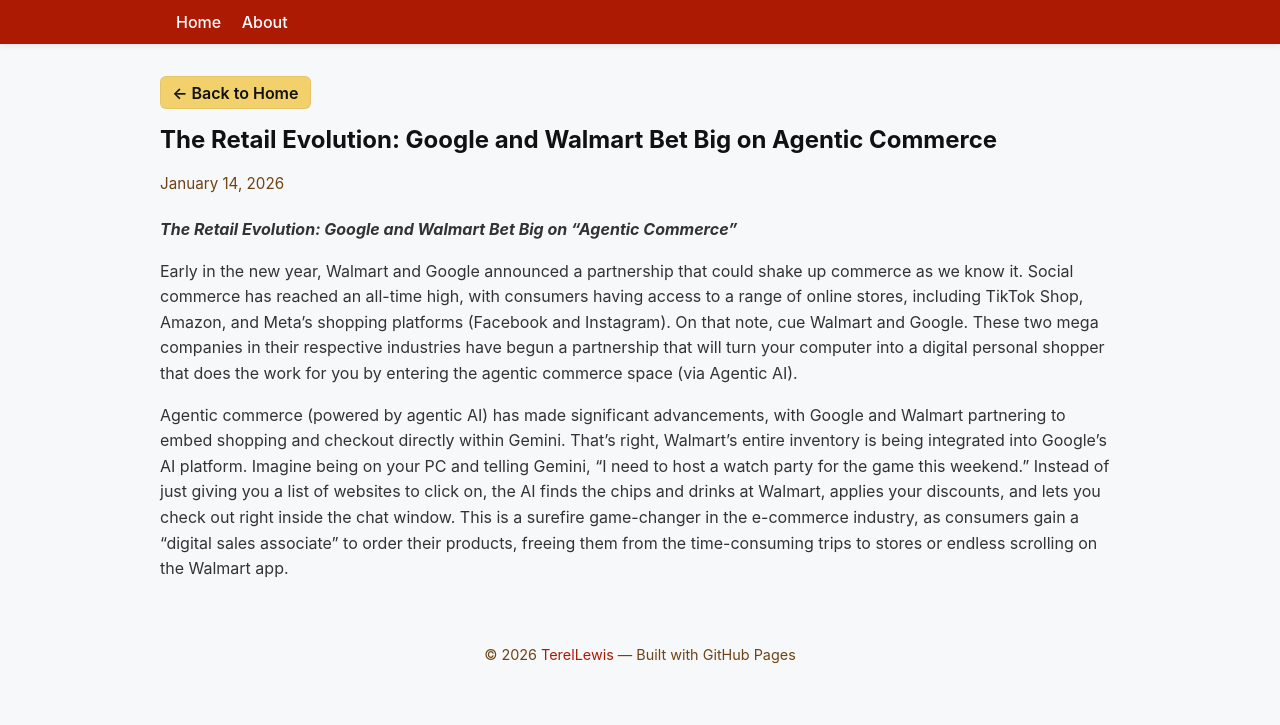
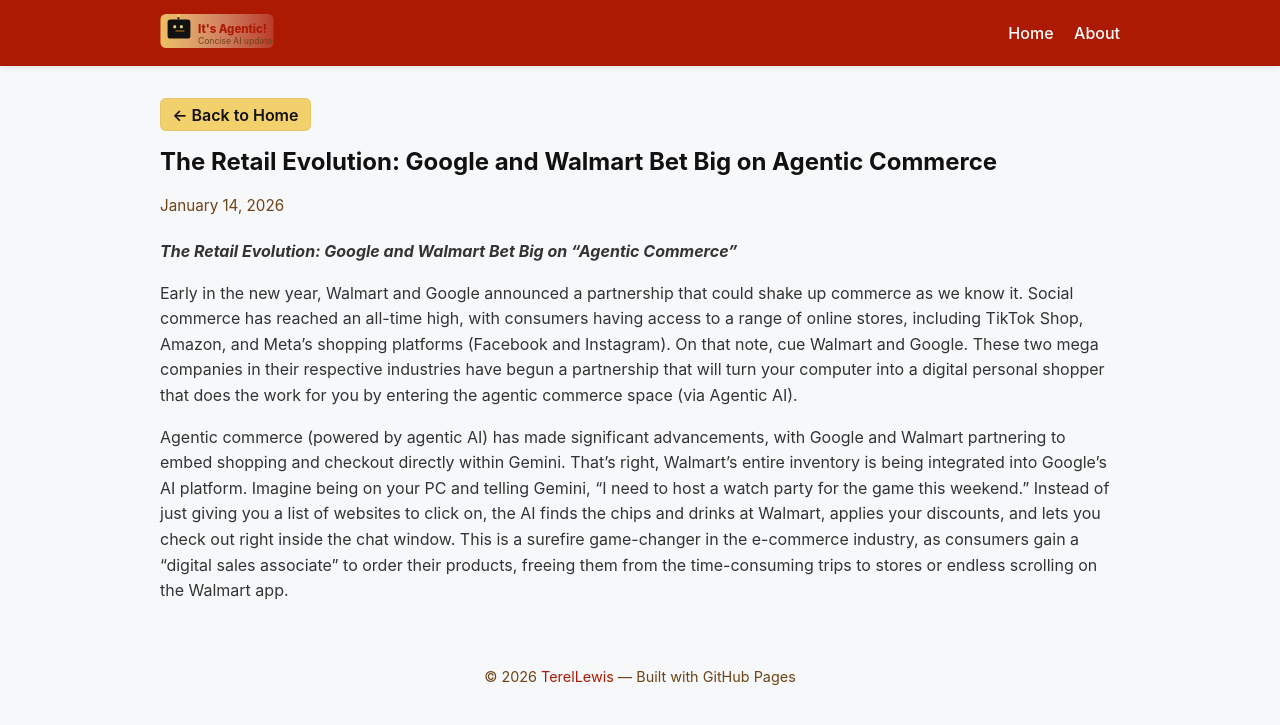
Before and after one commit to TerelLewis/TerelLewis.github.io, a Jekyll site: the page built from _posts/2026-1-14-The-Retail-Evolution.md, in a window 1280 px wide. Shown: the top 725 px of the page. Built offline with Jekyll 4.4.1, drawn with Linux system fonts in a browser that asks for light colours.

Commit message:
Replace header text with non-interactive robot banner in index and post layout.

```diff
--- a/_layouts/post.html
+++ b/_layouts/post.html
@@ -15,7 +15,7 @@
     .site-header{background:var(--brand);color:white;padding:0.75rem 1rem;position:sticky;top:0;z-index:30;box-shadow:0 2px 6px rgba(2,6,23,0.08)}
     .site-header .inner{max-width:960px;margin:0 auto;display:flex;align-items:center;justify-content:space-between}
     /* Brand/banner styling */
-    .brand a{
+    .brand a, .brand .brand-title{
       color:white;
       text-decoration:none;
       font-weight:800;
@@ -30,6 +30,10 @@
     .post-content{line-height:1.6;color:#333}
     .post-meta{color:var(--muted);font-size:0.95rem;margin-bottom:1.5rem}
     footer{max-width:960px;margin:3rem auto;padding:1rem;text-align:center;color:var(--muted);font-size:0.9rem}
+
+    /* Brand banner */
+    .brand-banner { display:inline-flex; align-items:center; gap:0.7rem; cursor:default; }
+    .brand-svg { height:38px; width:auto; display:block; }
 
     /* Back button for individual post pages */
     .back {
@@ -51,7 +55,31 @@
 <body>
   <header class="site-header">
     <div class="inner">
-      <!--<div class="brand"><a href="{{ '/' | relative_url }}">It's Agentic!</a></div> -->
+      <div class="brand">
+        <!-- Banner is non-interactive (no <a> around it) -->
+        <div class="brand-banner" role="img" aria-label="{{ site.title | default: 'The Bot Layer' }}">
+          <svg class="brand-svg" viewBox="0 0 120 40" role="presentation" xmlns="http://www.w3.org/2000/svg" focusable="false">
+            <defs>
+              <linearGradient id="g" x1="0" x2="1">
+                <stop offset="0" stop-color="#f2d16d" stop-opacity="0.95"/>
+                <stop offset="1" stop-color="#ffffff" stop-opacity="0.15"/>
+              </linearGradient>
+            </defs>
+            <rect x="0.5" y="2" rx="6" ry="6" width="119" height="36" fill="url(#g)" opacity="0.95"/>
+            <rect x="8" y="8" rx="3" ry="3" width="24" height="20" fill="#111" />
+            <rect x="14" y="14" width="3" height="3" rx="0.8" fill="#f2d16d"/>
+            <rect x="21" y="14" width="3" height="3" rx="0.8" fill="#f2d16d"/>
+            <rect x="16" y="19" width="10" height="2" rx="1" fill="#6e4315"/>
+            <rect x="18.5" y="4" width="1.8" height="4" fill="#111"/>
+            <circle cx="19.4" cy="4" r="1.6" fill="#f2d16d"/>
+            <g transform="translate(40,24)">
+              <text x="0" y="-2" font-family="Inter, system-ui, -apple-system, 'Segoe UI', Roboto, Arial" font-size="12" font-weight="800" fill="#ac1a03">{{ site.title | default: "The Bot Layer" }}</text>
+              <text x="0" y="10" font-family="Inter, system-ui, -apple-system, 'Segoe UI', Roboto, Arial" font-size="9" fill="#6e4315">{{ page.subtitle | default: page.description | default: "Concise AI updates" }}</text>
+            </g>
+          </svg>
+        </div>
+      </div>
+
       <nav class="nav-links" aria-label="Primary navigation">
         <a href="{{ '/' | relative_url }}">Home</a>
          <!-- <a href="/newsletter/">Newsletter</a> -->
```
